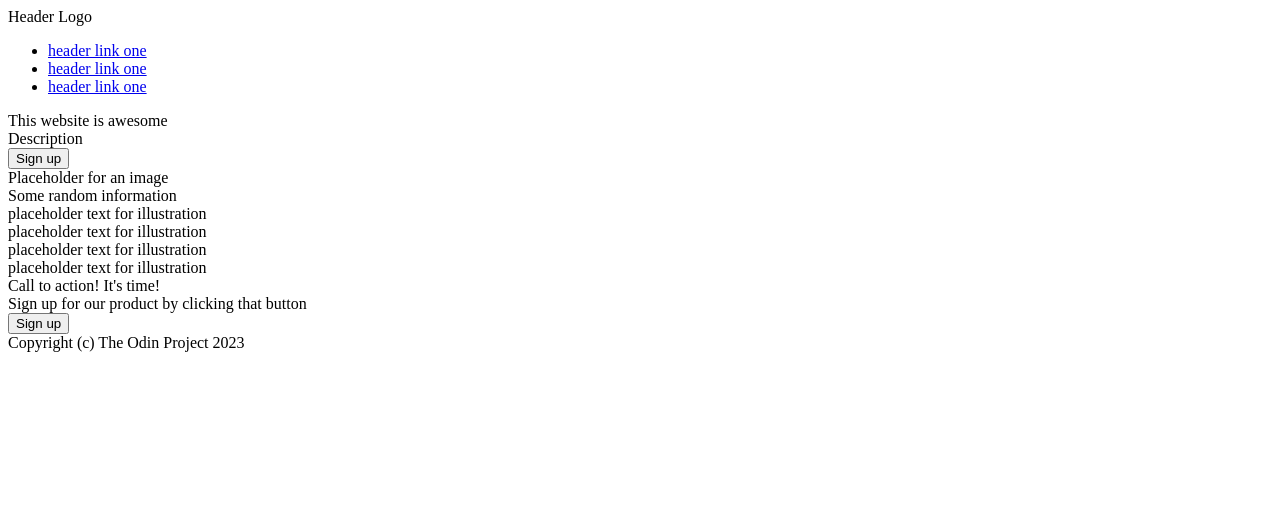
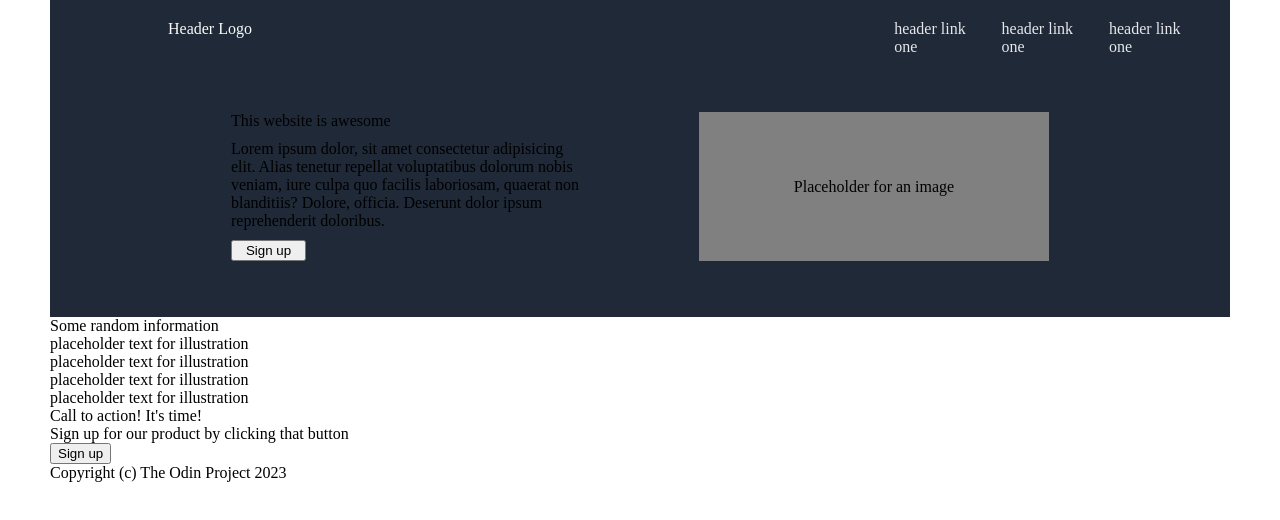
Before and after one commit to VVIvan3/Landing, a plain HTML site: page index.html in a window 1280 px wide. Drawn offline with Linux system fonts and the light colour scheme.

Commit message:
Added basic css to header
Added basic CSS to the webpage to header section

```diff
--- a/index.html
+++ b/index.html
@@ -19,10 +19,10 @@
         <div class="hero">
             <div class="herotext">
                 <div class="herotitle">This website is awesome</div>
-                <div class="herodesc">Description</div>
+                <div class="herodesc">Lorem ipsum dolor, sit amet consectetur adipisicing elit. Alias tenetur repellat voluptatibus dolorum nobis veniam, iure culpa quo facilis laboriosam, quaerat non blanditiis? Dolore, officia. Deserunt dolor ipsum reprehenderit doloribus.</div>
                 <button>Sign up</button>
             </div>
-            <div class="photo">Placeholder for an image</div>
+            <div class="herophoto">Placeholder for an image</div>
         </div>
         <div class="gallery">
             <div class="wrapper">
--- a/styles.css
+++ b/styles.css
@@ -0,0 +1,82 @@
+html {
+    background: white;
+}
+
+body {
+    display: flex;
+    flex-direction: column;
+    margin: 0 50px;
+}
+
+.header,
+.hero {
+    background-color: #1F2937;
+}
+
+.logo {
+    color: #F9FAF8;
+    padding-top: 20px;
+    padding-left: 10%;
+}
+
+ul {
+    margin: 0;
+    padding: 0;
+}
+
+li {
+    list-style: none;
+}
+
+a {
+    text-decoration: none;
+    color: #E5E7EB;
+}
+
+.headerlinks ul {
+    display: flex;
+    justify-content: center;
+    align-items: center;
+    padding-top: 20px;
+    padding-right: 10%;
+    gap: 20px;
+}
+
+.header {
+    display: flex;
+    justify-content: space-between;
+}
+
+.hero {
+    display: flex;
+    padding-top: 56px;
+    padding-bottom: 56px;
+    justify-content: center;
+    gap: 10%;
+}
+
+.herotext {
+    display: flex;
+    flex-direction: column;
+    gap: 10px;
+}
+
+.herodesc {
+    flex: 1 1 0;
+    width: 350px;
+
+}
+
+.hero button {
+    width: 75px;
+}
+
+.herophoto {
+    display: flex;
+    justify-content: center;
+    align-items: center;
+    width: 350px;
+    height: auto;
+    background-color: grey;
+    flex-shrink: 1;
+}
```
